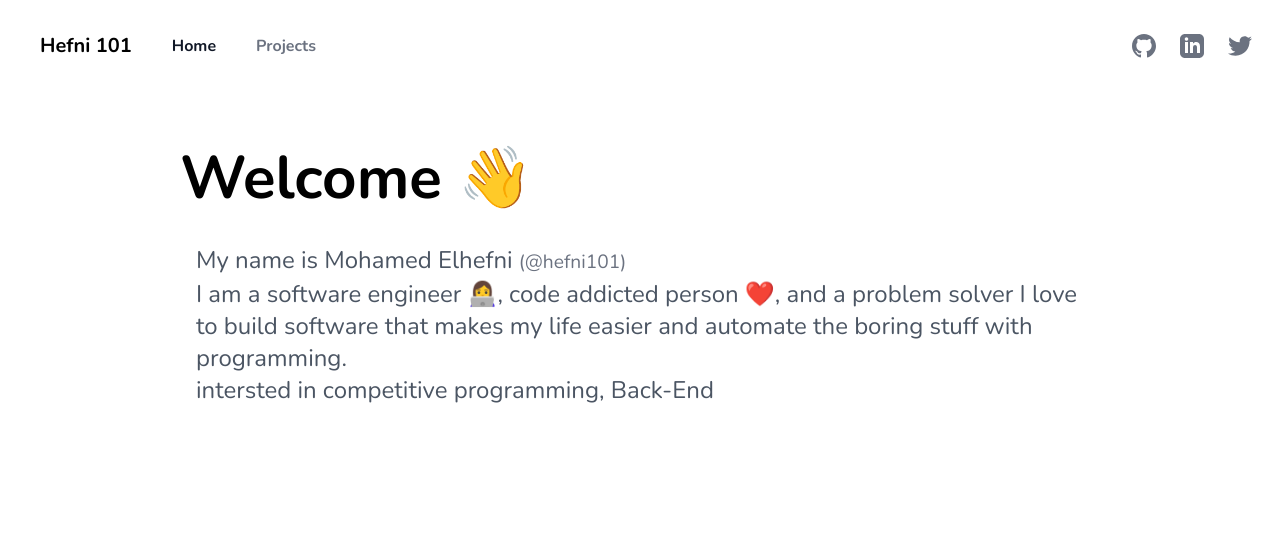
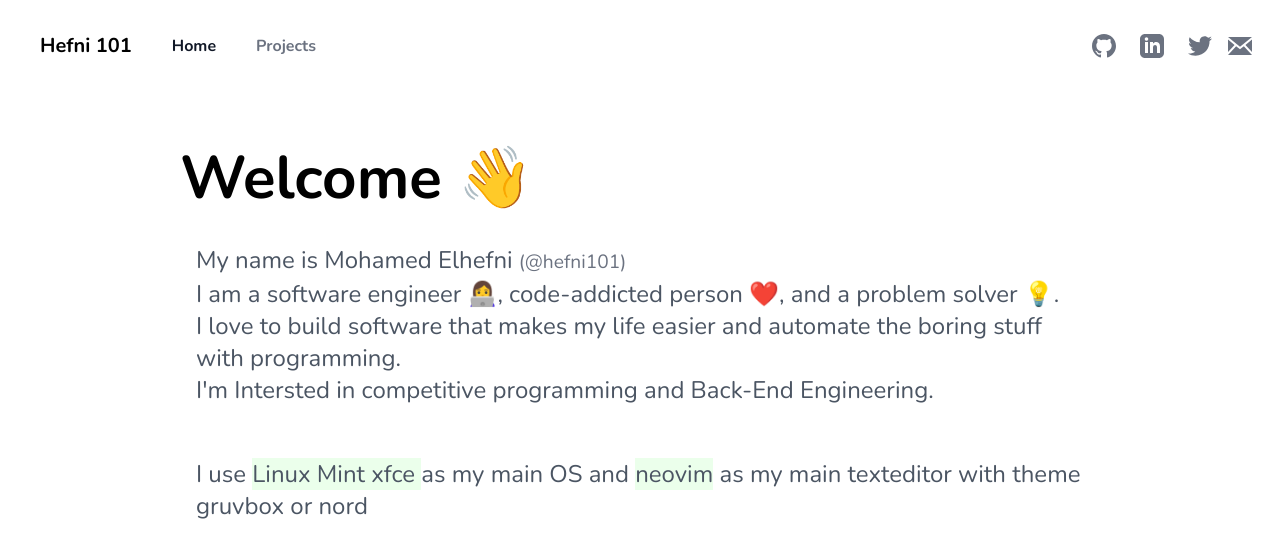
Before and after one commit to mohamedelhefni/myportfolio, a Nuxt app: page / in a window 1280 px wide. Shown: the top 558 px of the page. Built offline with nearby package versions, Linux system fonts and the light colour scheme.

Commit message:
add mail icon to SvgIcon component and email link to nav

```diff
--- a/components/Nav.vue
+++ b/components/Nav.vue
@@ -1,10 +1,24 @@
 <template>
-  <div class="nav p-5 bg-white flex items-center justify-between  ">
+  <div class="nav p-5 bg-white flex items-center justify-between">
     <div class="routes">
       <ul class="flex items-center">
-        <li class="p-3 mx-2 font-bold text-xl hidden lg:block md:block ">Hefni 101</li>
-        <li class="p-3 mx-2"><NuxtLink to="/" class="font-bold text-large text-gray-500 hover:text-gray-700">Home</NuxtLink></li>
-        <li class="p-3 mx-2"><NuxtLink to="/projects" class="font-bold text-large text-gray-500 hover:text-gray-700">Projects</NuxtLink></li>
+        <li class="p-3 mx-2 font-bold text-xl hidden lg:block md:block">
+          <NuxtLink to="/">Hefni 101</NuxtLink>
+        </li>
+        <li class="p-3 mx-2">
+          <NuxtLink
+            to="/"
+            class="font-bold text-large text-gray-500 hover:text-gray-700"
+            >Home</NuxtLink
+          >
+        </li>
+        <li class="p-3 mx-2">
+          <NuxtLink
+            to="/projects"
+            class="font-bold text-large text-gray-500 hover:text-gray-700"
+            >Projects</NuxtLink
+          >
+        </li>
       </ul>
     </div>
     <div class="links">
@@ -14,16 +28,30 @@
             cls="fill-current text-sm text-gray-500 hover:text-gray-700 cursor-pointer "
             icon="github"
         /></a>
-         <a href="https://www.linkedin.com/in/mohamed-elhefni/" target="_blank" class="mx-2 p-2">
+        <a
+          href="https://www.linkedin.com/in/mohamed-elhefni/"
+          target="_blank"
+          class="mx-2 p-2"
+        >
           <SvgIcon
             cls="fill-current text-sm text-gray-500  hover:text-gray-700 cursor-pointer "
             icon="linkedin"
           />
         </a>
-         <a href="https://twitter.com/hefni101" target="_blank" class=" p-2">
+        <a href="https://twitter.com/hefni101" target="_blank" class="p-2">
           <SvgIcon
             cls="fill-current text-sm text-gray-500  hover:text-gray-700 cursor-pointer "
             icon="twitter"
+          />
+        </a>
+        <a
+          href="mailto:mohamed.elhefni@outlook.com"
+          target="_blank"
+          class="p-2"
+        >
+          <SvgIcon
+            cls="fill-current text-sm text-gray-500  hover:text-gray-700 cursor-pointer "
+            icon="mail"
           />
         </a>
       </div>
--- a/components/SvgIcon.vue
+++ b/components/SvgIcon.vue
@@ -6,7 +6,7 @@
     height="24"
     viewBox="0 0 24 24"
   >
-    <path  :d="paths[icon]" />
+    <path :d="paths[icon]" />
   </svg>
 </template>
 
@@ -16,11 +16,16 @@
   props: ["cls", "icon"],
   data() {
     return {
-        paths: {
-          github: "M12 0c-6.626 0-12 5.373-12 12 0 5.302 3.438 9.8 8.207 11.387.599.111.793-.261.793-.577v-2.234c-3.338.726-4.033-1.416-4.033-1.416-.546-1.387-1.333-1.756-1.333-1.756-1.089-.745.083-.729.083-.729 1.205.084 1.839 1.237 1.839 1.237 1.07 1.834 2.807 1.304 3.492.997.107-.775.418-1.305.762-1.604-2.665-.305-5.467-1.334-5.467-5.931 0-1.311.469-2.381 1.236-3.221-.124-.303-.535-1.524.117-3.176 0 0 1.008-.322 3.301 1.23.957-.266 1.983-.399 3.003-.404 1.02.005 2.047.138 3.006.404 2.291-1.552 3.297-1.23 3.297-1.23.653 1.653.242 2.874.118 3.176.77.84 1.235 1.911 1.235 3.221 0 4.609-2.807 5.624-5.479 5.921.43.372.823 1.102.823 2.222v3.293c0 .319.192.694.801.576 4.765-1.589 8.199-6.086 8.199-11.386 0-6.627-5.373-12-12-12z",
-          linkedin: "M19 0h-14c-2.761 0-5 2.239-5 5v14c0 2.761 2.239 5 5 5h14c2.762 0 5-2.239 5-5v-14c0-2.761-2.238-5-5-5zm-11 19h-3v-11h3v11zm-1.5-12.268c-.966 0-1.75-.79-1.75-1.764s.784-1.764 1.75-1.764 1.75.79 1.75 1.764-.783 1.764-1.75 1.764zm13.5 12.268h-3v-5.604c0-3.368-4-3.113-4 0v5.604h-3v-11h3v1.765c1.396-2.586 7-2.777 7 2.476v6.759z",
-          twitter:"M24 4.557c-.883.392-1.832.656-2.828.775 1.017-.609 1.798-1.574 2.165-2.724-.951.564-2.005.974-3.127 1.195-.897-.957-2.178-1.555-3.594-1.555-3.179 0-5.515 2.966-4.797 6.045-4.091-.205-7.719-2.165-10.148-5.144-1.29 2.213-.669 5.108 1.523 6.574-.806-.026-1.566-.247-2.229-.616-.054 2.281 1.581 4.415 3.949 4.89-.693.188-1.452.232-2.224.084.626 1.956 2.444 3.379 4.6 3.419-2.07 1.623-4.678 2.348-7.29 2.04 2.179 1.397 4.768 2.212 7.548 2.212 9.142 0 14.307-7.721 13.995-14.646.962-.695 1.797-1.562 2.457-2.549z"
-        }
+      paths: {
+        github:
+          "M12 0c-6.626 0-12 5.373-12 12 0 5.302 3.438 9.8 8.207 11.387.599.111.793-.261.793-.577v-2.234c-3.338.726-4.033-1.416-4.033-1.416-.546-1.387-1.333-1.756-1.333-1.756-1.089-.745.083-.729.083-.729 1.205.084 1.839 1.237 1.839 1.237 1.07 1.834 2.807 1.304 3.492.997.107-.775.418-1.305.762-1.604-2.665-.305-5.467-1.334-5.467-5.931 0-1.311.469-2.381 1.236-3.221-.124-.303-.535-1.524.117-3.176 0 0 1.008-.322 3.301 1.23.957-.266 1.983-.399 3.003-.404 1.02.005 2.047.138 3.006.404 2.291-1.552 3.297-1.23 3.297-1.23.653 1.653.242 2.874.118 3.176.77.84 1.235 1.911 1.235 3.221 0 4.609-2.807 5.624-5.479 5.921.43.372.823 1.102.823 2.222v3.293c0 .319.192.694.801.576 4.765-1.589 8.199-6.086 8.199-11.386 0-6.627-5.373-12-12-12z",
+        linkedin:
+          "M19 0h-14c-2.761 0-5 2.239-5 5v14c0 2.761 2.239 5 5 5h14c2.762 0 5-2.239 5-5v-14c0-2.761-2.238-5-5-5zm-11 19h-3v-11h3v11zm-1.5-12.268c-.966 0-1.75-.79-1.75-1.764s.784-1.764 1.75-1.764 1.75.79 1.75 1.764-.783 1.764-1.75 1.764zm13.5 12.268h-3v-5.604c0-3.368-4-3.113-4 0v5.604h-3v-11h3v1.765c1.396-2.586 7-2.777 7 2.476v6.759z",
+        twitter:
+          "M24 4.557c-.883.392-1.832.656-2.828.775 1.017-.609 1.798-1.574 2.165-2.724-.951.564-2.005.974-3.127 1.195-.897-.957-2.178-1.555-3.594-1.555-3.179 0-5.515 2.966-4.797 6.045-4.091-.205-7.719-2.165-10.148-5.144-1.29 2.213-.669 5.108 1.523 6.574-.806-.026-1.566-.247-2.229-.616-.054 2.281 1.581 4.415 3.949 4.89-.693.188-1.452.232-2.224.084.626 1.956 2.444 3.379 4.6 3.419-2.07 1.623-4.678 2.348-7.29 2.04 2.179 1.397 4.768 2.212 7.548 2.212 9.142 0 14.307-7.721 13.995-14.646.962-.695 1.797-1.562 2.457-2.549z",
+        mail:
+          "M12 12.713l-11.985-9.713h23.971l-11.986 9.713zm-5.425-1.822l-6.575-5.329v12.501l6.575-7.172zm10.85 0l6.575 7.172v-12.501l-6.575 5.329zm-1.557 1.261l-3.868 3.135-3.868-3.135-8.11 8.848h23.956l-8.11-8.848z",
+      },
     };
   },
 };
--- a/pages/index.vue
+++ b/pages/index.vue
@@ -4,10 +4,17 @@
     <p class="description text-2xl my-3 p-4 mt-5 text-gray-600">
       My name is Mohamed Elhefni
       <small class="text-gray-500">(@hefni101)</small><br />
-      I am a software engineer 👩‍💻, code addicted person ❤️, and a problem solver
+      I am a software engineer 👩‍💻, code-addicted person ❤️, and a problem solver
+      💡.
+      <br />
       I love to build software that makes my life easier and automate the boring
       stuff with programming. <br />
-      intersted in competitive programming, Back-End
+      I'm Intersted in competitive programming and Back-End Engineering.
+    </p>
+    <p class="uses text-2xl my-3 p-4 mt-5 text-gray-600">
+      I use <mark class="text-gray-600">Linux Mint xfce </mark> as my main OS
+      and <mark class="text-gray-600">neovim</mark> as my main texteditor with
+      theme gruvbox or nord
     </p>
   </div>
 </template>
@@ -34,4 +41,7 @@
 a.nuxt-link-exact-active {
   color: rgba(17, 24, 39, var(--tw-text-opacity));
 }
+mark {
+  background-color: rgb(235, 255, 235)
+}
 </style>
```
Lines whose indentation alone changed are shown as unchanged.
